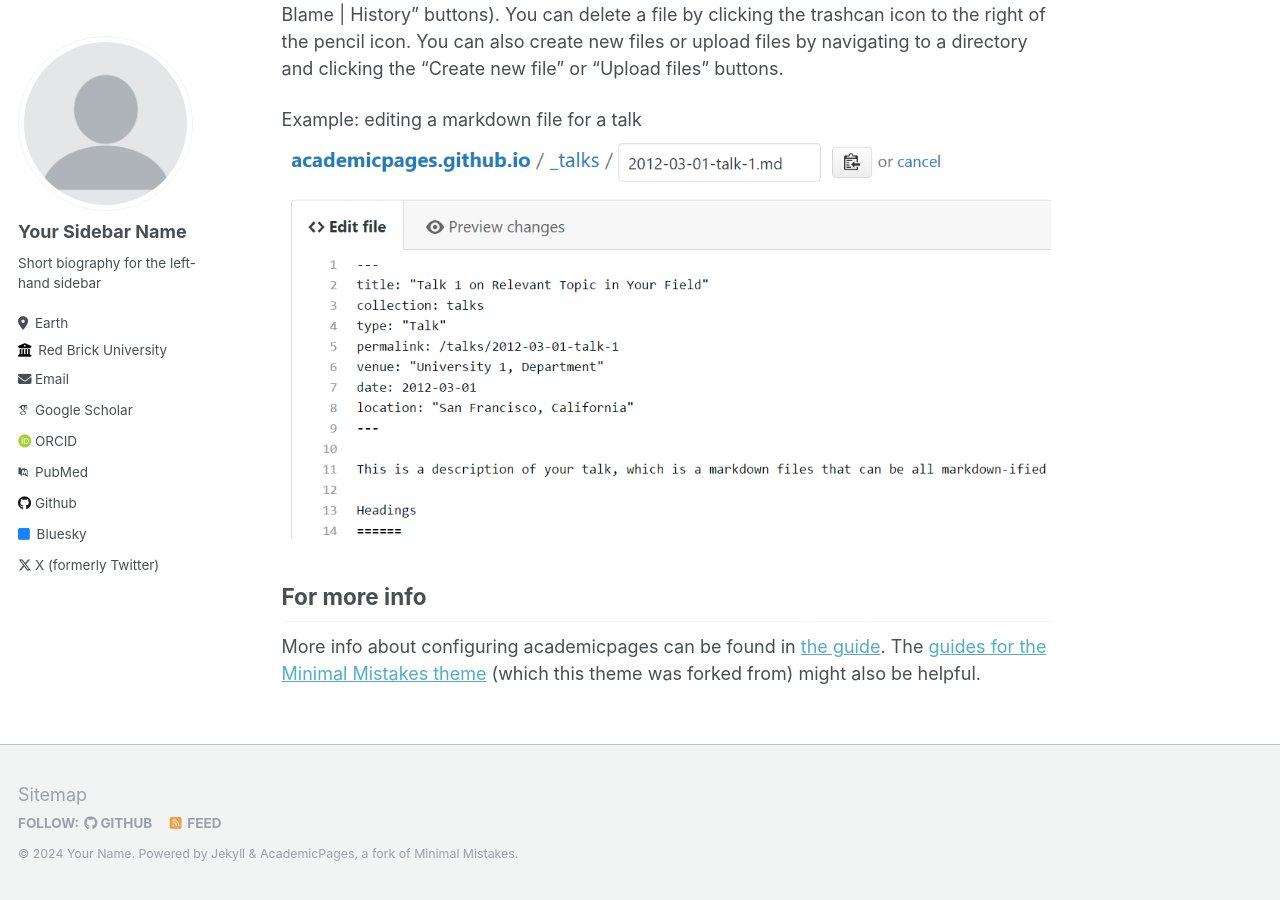
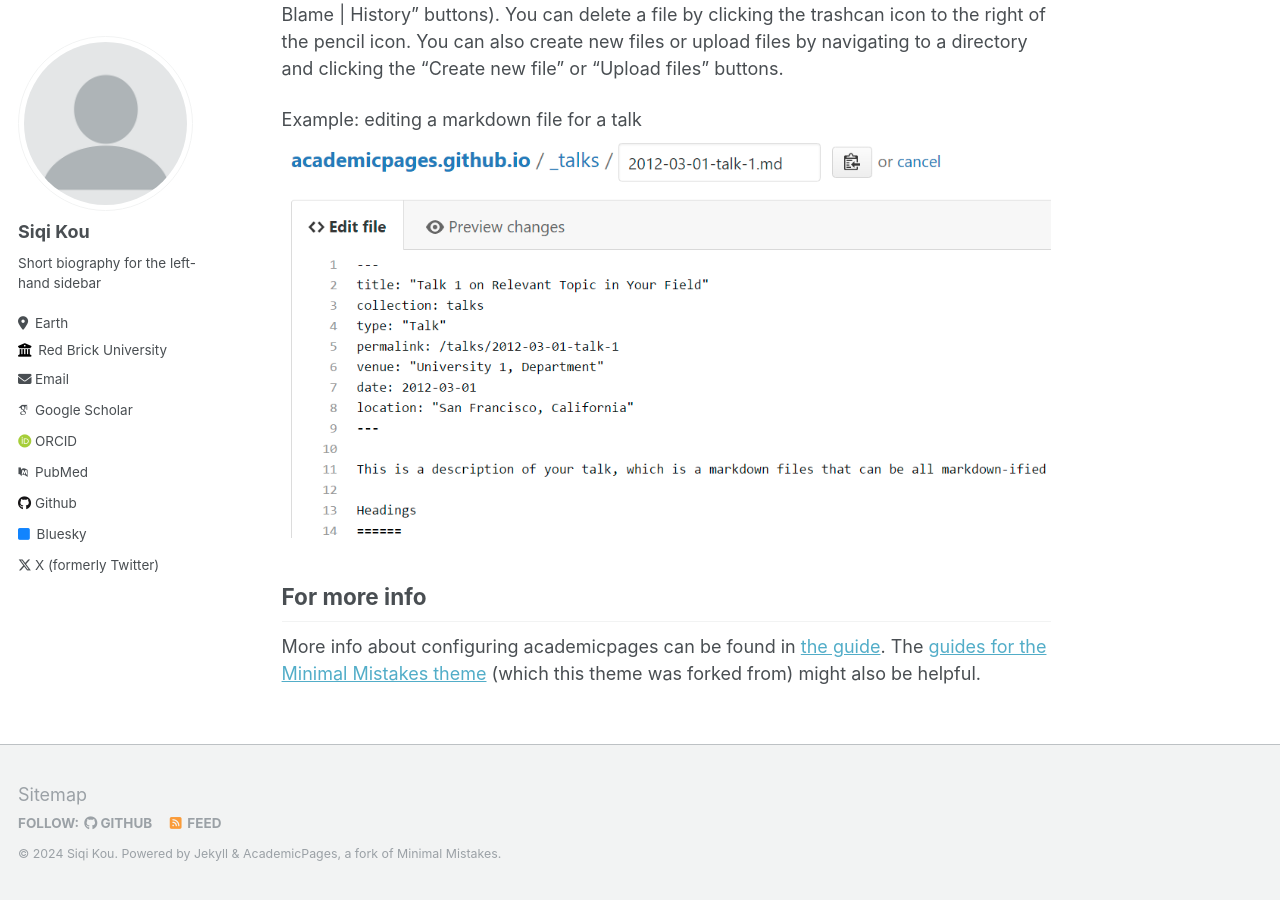
Before and after one commit to karrykkk/karrykkk.github.io, a Jekyll site: the page built from _pages/about.md, in a window 1280 px wide and 900 px high, scrolled down 2463 px. Built offline with Jekyll 4.4.1, drawn with Linux system fonts in a browser that asks for light colours; some web fonts are replaced; some of the changed text lies outside the part shown.

Commit message:
Update _config.yml

```diff
--- a/_config.yml
+++ b/_config.yml
@@ -8,13 +8,13 @@
 
 # Basic Site Settings
 locale                   : "en-US"
-title                    : "Your Name / Site Title"
+title                    : "Siqi Kou"
 title_separator          : "-"
-name                     : &name "Your Name"
-description              : &description "personal description"
-url                      : https://academicpages.github.io # the base hostname & protocol for your site e.g. "https://mmistakes.github.io"
+name                     : &name "Siqi Kou"
+description              : &description "PhD candidate in SJTU"
+url                      : https://karrykkk.github.io # the base hostname & protocol for your site e.g. "https://mmistakes.github.io"
 baseurl                  : "" # the subpath of your site, e.g. "/blog"
-repository               : "academicpages/academicpages.github.io"
+repository               : "karrykkk.github.io"
 
 # Site Author - The following control what appear as part of the author content on the side bar.
 #               If a field is blank the icon and link will not appear, otherwise it will be shown.
@@ -22,7 +22,7 @@
 author:
   # Biographic information
   avatar           : "profile.png"
-  name             : "Your Sidebar Name"
+  name             : "Siqi Kou"
   pronouns         : # example: "she/her"
   bio              : "Short biography for the left-hand sidebar"
   location         : "Earth"
```
